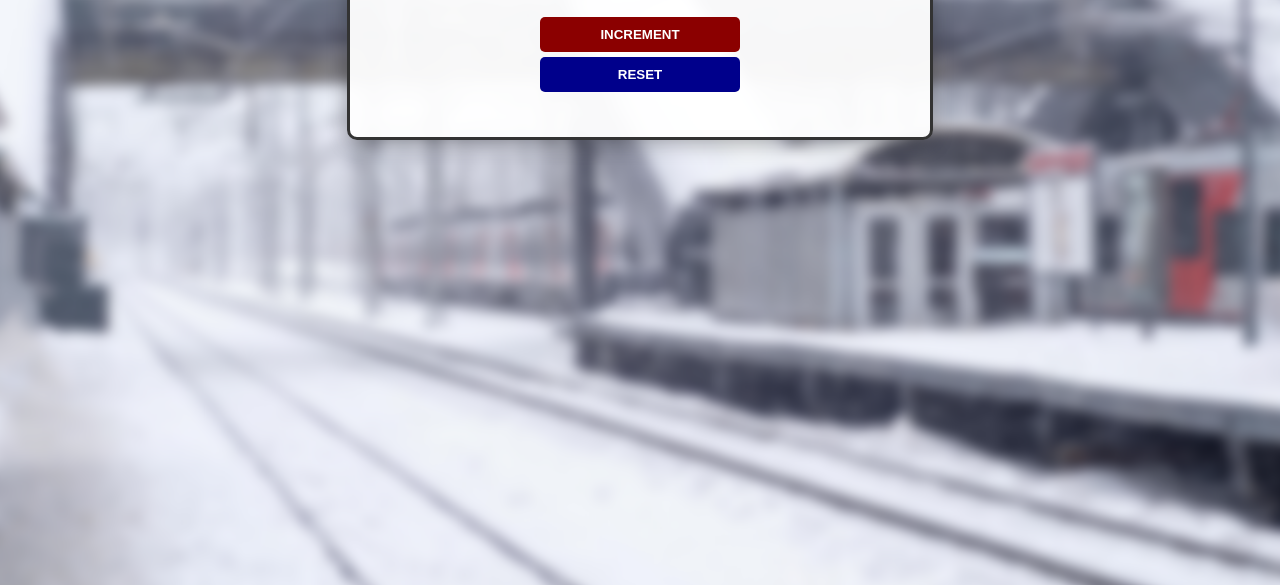
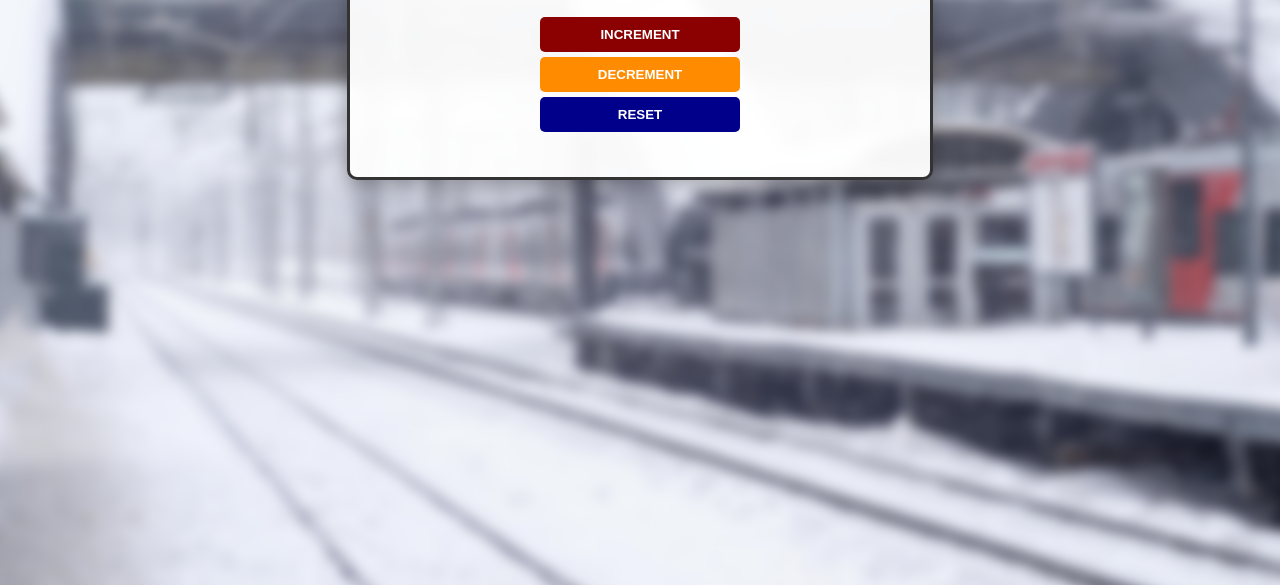
Before and after one commit to MRWH1TE117/passenger-counter-app, a plain HTML site: page index.html in a window 1280 px wide. Shown: the part 215-800 px from the top of the page. Drawn offline with Linux system fonts and the light colour scheme.

Commit message:
added decrement button

```diff
--- a/index.css
+++ b/index.css
@@ -48,6 +48,10 @@ button {
   background: darkred;
 }
 
+#decrement-btn {
+  background: darkorange;
+}
+
 #save-btn {
   background: darkgreen;
 }
--- a/index.html
+++ b/index.html
@@ -11,6 +11,7 @@
             <h2 id="count-el">0</h2>
             <!-- Create a INCREMENT button with the id="increment-btn" -->
             <button id="increment-btn" onclick="increment()">INCREMENT</button>
+            <button id="decrement-btn" onclick="decrement()">DECREMENT</button>
             <button id="reset-btn" onclick="reset()">RESET</button>
         </div>
         <script src="index.js"></script>
--- a/index.js
+++ b/index.js
@@ -6,6 +6,13 @@ function increment() {
   countEl.innerText = count;
 }
 
+function decrement() {
+  if (count > 0) {
+    count = count - 1;
+    countEl.innerText = count;
+  }
+}
+
 function reset() {
   countEl.innerText = 0;
   count = 0;
```
